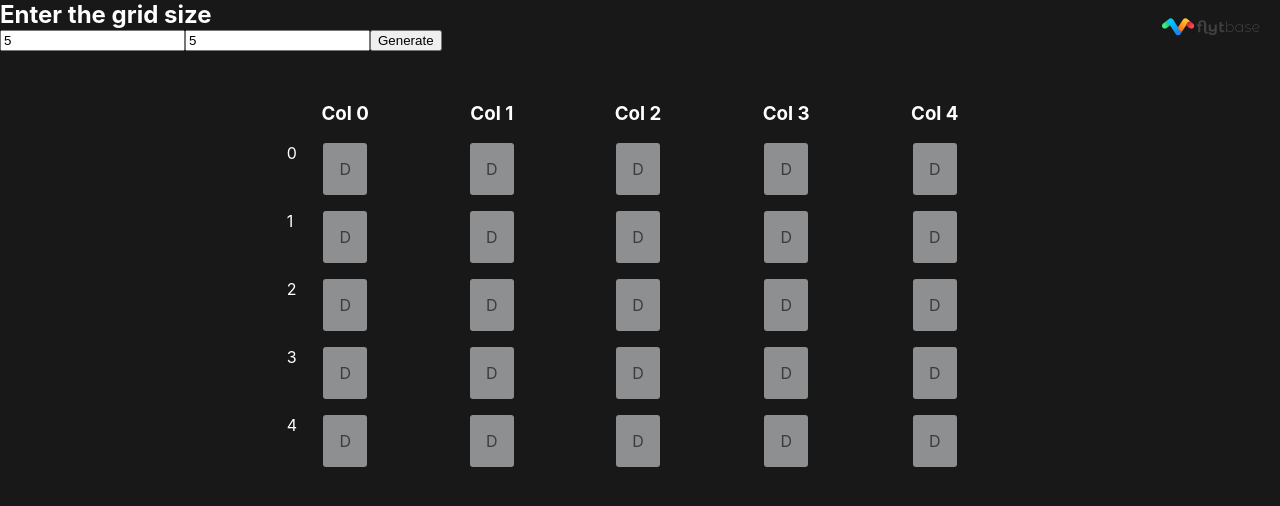
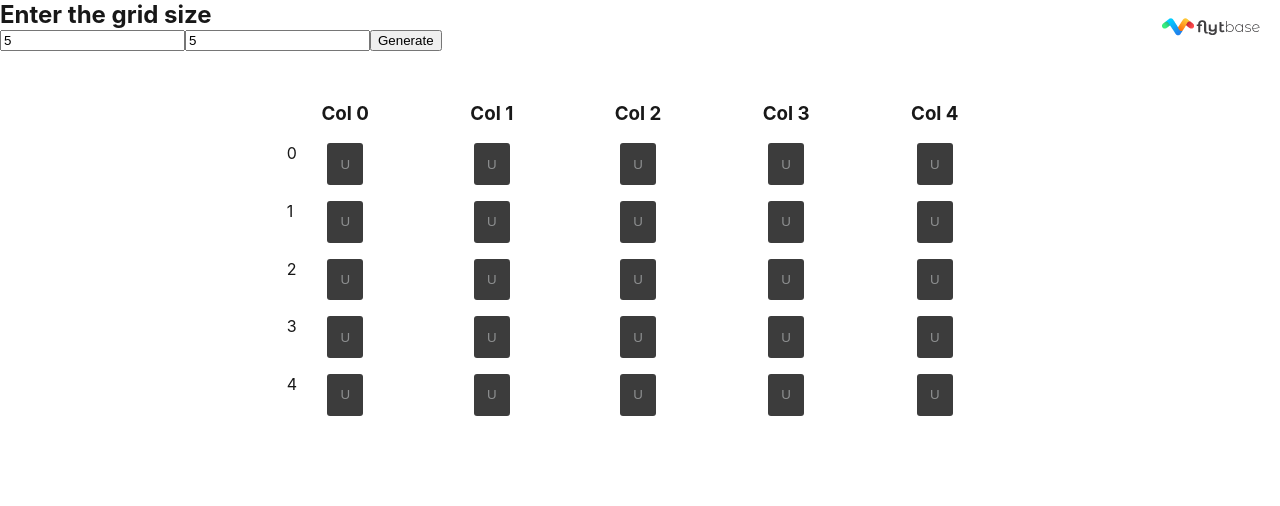
Before and after one commit to prophet1996/dronePathReact, a Next.js app: page / in a window 1280 px wide. Both pictures are taken after a click on the button "Generate". Shown: the top 506 px of the page. Built offline with nearby package versions, Linux system fonts and the light colour scheme.

Commit message:
feat: state added

```diff
--- a/components/Cell/Cell.tsx
+++ b/components/Cell/Cell.tsx
@@ -1,9 +1,17 @@
 import React, { FunctionComponent } from "react";
 // import { Grid as GridType } from "../../types";
-import { Cell as CellType } from "../../types";
+import { Cell as CellType, State as CellState } from "../../types";
 import { StyledCell } from "./_styles";
 
-const Cell: FunctionComponent<CellType> = ({ state }) => {
-  return <StyledCell>{state}</StyledCell>;
+const Cell: FunctionComponent<CellType> = ({ state, x, y, onCellClick }) => {
+  return (
+    <StyledCell
+      disabled={state === CellState.D}
+      onClick={() => onCellClick(x, y)}
+      type="button"
+    >
+      {state}
+    </StyledCell>
+  );
 };
 export default Cell;
--- a/components/Cell/_styles.ts
+++ b/components/Cell/_styles.ts
@@ -1,10 +1,12 @@
 import styled from "styled-components";
 
-export const StyledCell = styled.div`
+export const StyledCell = styled.button`
   border-radius: 3px;
   background: ${props => props.theme.cardBackground};
   color: ${props => props.theme.cardColor};
   margin: auto;
+  cursor: ${props => (props.disabled ? "not-allowed" : "pointer")};
+  border: none;
   padding: 1em;
   &:hover {
     box-shadow: ${props => props.theme.boxShadow};
--- a/components/Grid/Grid.tsx
+++ b/components/Grid/Grid.tsx
@@ -1,7 +1,9 @@
-import React, { FunctionComponent } from "react";
+import React, { FunctionComponent, useState } from "react";
 import { Grid as GridType } from "../../types";
 import Cell from "../Cell";
 import { State as CellState } from "../../types";
+import { ACTION_END, ACTION_START } from "../../constants";
+
 import {
   GridWrapper,
   ColWrapper,
@@ -12,25 +14,30 @@ import {
 
 const Grid: FunctionComponent<GridType> = ({ gridX, gridY }) => {
   //Grid will tell what the state of next Clicked cell will be on Click
+  const [action, setAction] = useState(CellState.S);
+  const [gridState, setGridState] = useState(
+    Array(gridX)
+      .fill(0)
+      .map(row => new Array(gridY).fill(CellState.U))
+  );
+  const onCellClick = (x: number, y: number) => {
+    setGridState(currState =>
+      currState.map((col, i) =>
+        col.map((cell, j) => (i === x && j === y ? action : cell))
+      )
+    );
+  };
 
-  const columns: JSX.Element[][] = [];
-  while (columns.length < gridX) {
-    const column: JSX.Element[] = [];
-    while (column.length < gridY) {
-      column.push(<Cell state={CellState.D}></Cell>);
-    }
-    columns.push(column);
-  }
   return (
     <GridWrapper>
-      {columns.map((col, i) => (
+      {gridState.map((col, i) => (
         <ColWrapper key={`col-${i}`}>
           <ColHeading> Col {i}</ColHeading>
 
           {col.map((cell, j) => (
             <CellWrapper key={`cell-${j}`}>
               <RowHeading>{i === 0 && j}</RowHeading>
-              {cell}
+              <Cell x={i} y={j} state={cell} onCellClick={onCellClick}></Cell>
             </CellWrapper>
           ))}
         </ColWrapper>
--- a/components/Grid/_styles.ts
+++ b/components/Grid/_styles.ts
@@ -2,7 +2,6 @@ import styled from "styled-components";
 
 export const CellWrapper = styled.div`
   margin: 1em;
-  cursor: pointer;
   position: relative;
   display: flex;
 `;
--- /dev/null
+++ b/constants.ts
@@ -0,0 +1,2 @@
+export const ACTION_START = "START";
+export const ACTION_END = "END";
--- a/theme/theme.ts
+++ b/theme/theme.ts
@@ -3,6 +3,10 @@ const black = "#181818";
 
 const cardWhite = "#3c3c3c";
 const cardBlack = "#8d8f90";
+// const white2 = "#f5f5f5";
+// const black2 = "#c2c2c2";
+//   backgroundSecondary: white2
+//   backgroundSecondary: black2
 
 const themeLight = {
   background: white,
@@ -24,6 +28,6 @@ const themeDark = {
   cardColor: cardWhite
 };
 
-const theme = (mode: string) => (!(mode === "dark") ? themeDark : themeLight);
+const theme = (mode: string) => (mode === "dark" ? themeDark : themeLight);
 
 export default theme;
--- a/types.ts
+++ b/types.ts
@@ -6,17 +6,21 @@ export interface Grid {
 }
 
 export enum State {
-  S = "S",
-  E = "E",
-  T = "U",
-  B = "D",
-  L = "L",
-  R = "R",
-  D = "D"
+  S = "S", //start
+  E = "E", //end
+  T = "T", //top
+  B = "B", //bottom
+  R = "R", //right
+  L = "L", //left
+  D = "D", //disabled
+  U = "U" //unselected
 }
 
 export interface Cell {
   state: State;
+  x: number;
+  y: number;
+  onCellClick: CallableFunction;
 }
 
 export type useEffectDarkMode = (
```
